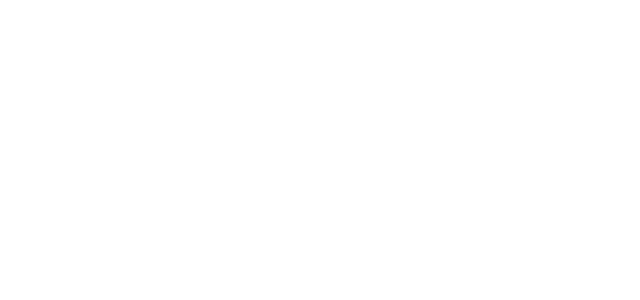
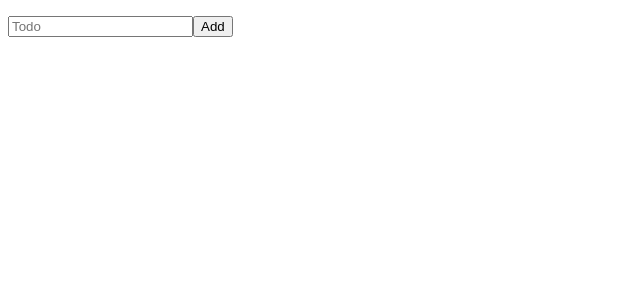
Before and after one commit to nicolasfig/basic-react-hooks, a React (Create React App) app: page / in a window 1280 px wide. Shown: the top 300 px of the page, without its empty margins (0-640 px from the left). Built offline with nearby package versions, Linux system fonts and the light colour scheme.

Commit message:
Basic useState

```diff
--- a/src/components/Todo.js
+++ b/src/components/Todo.js
@@ -1,11 +1,35 @@
-import React from 'react';
+import React, { useState } from "react";
 
-const todo = (props) => {
-    return (
-        <div>
+const Todo = props => {
+	const [todo, setTodo] = useState("");
+	const [todoList, setTodoList] = useState([]);
 
-        </div>
-    )
-}
+	const todoChangeHandler = event => {
+		event.preventDefault();
+		setTodo(event.target.value);
+	};
 
-export default todo;
+	const todoAddHandler = () => {
+		setTodoList(todoList.concat(todo));
+		setTodo("");
+	};
+
+	return (
+		<React.Fragment>
+			<ul>
+				{todoList.map((todo, index) => (
+					<li key={index}>{`${index} = ${todo}`}</li>
+				))}
+			</ul>
+			<input
+				type="text"
+				placeholder="Todo"
+				onChange={todoChangeHandler}
+				value={todo}
+			/>
+			<button onClick={todoAddHandler}>Add</button>
+		</React.Fragment>
+	);
+};
+
+export default Todo;
```
